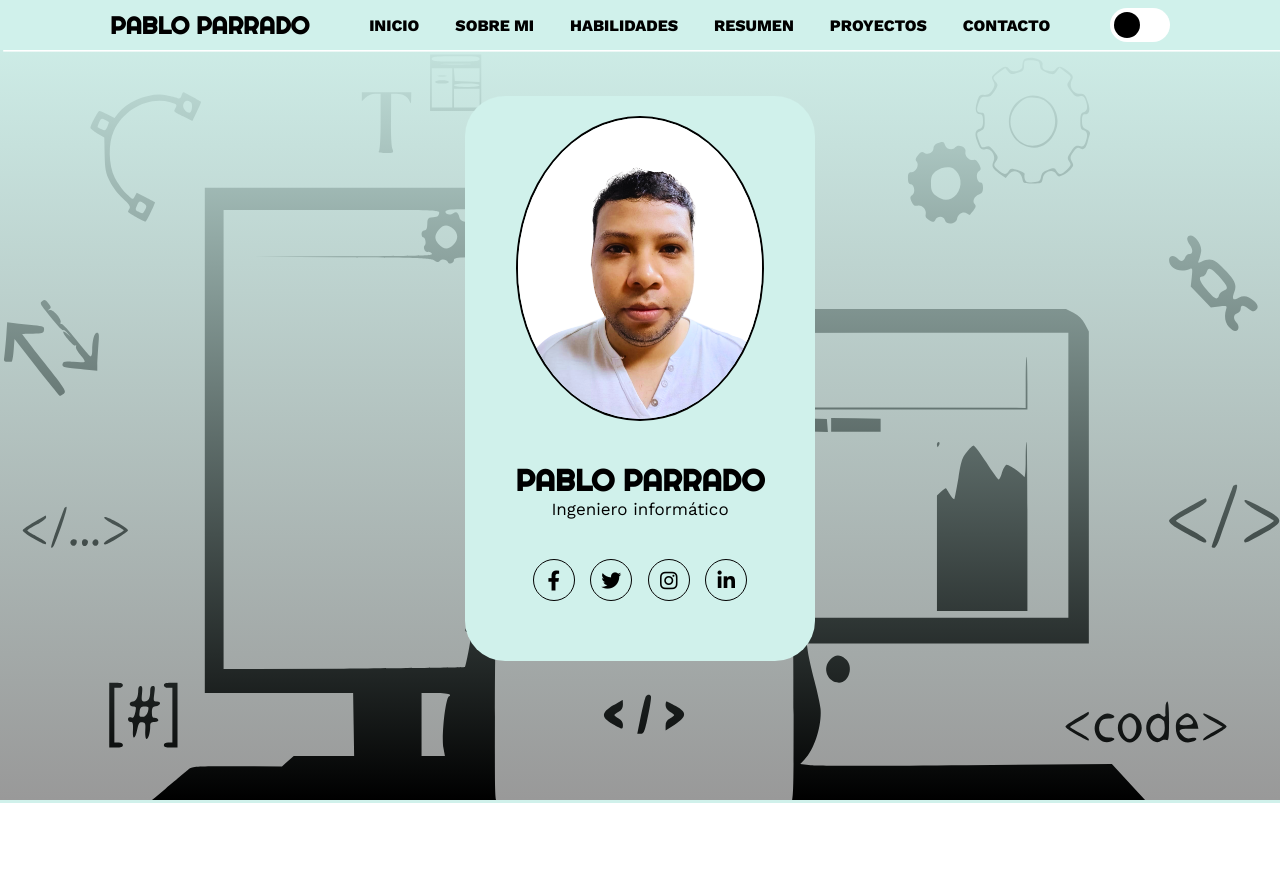
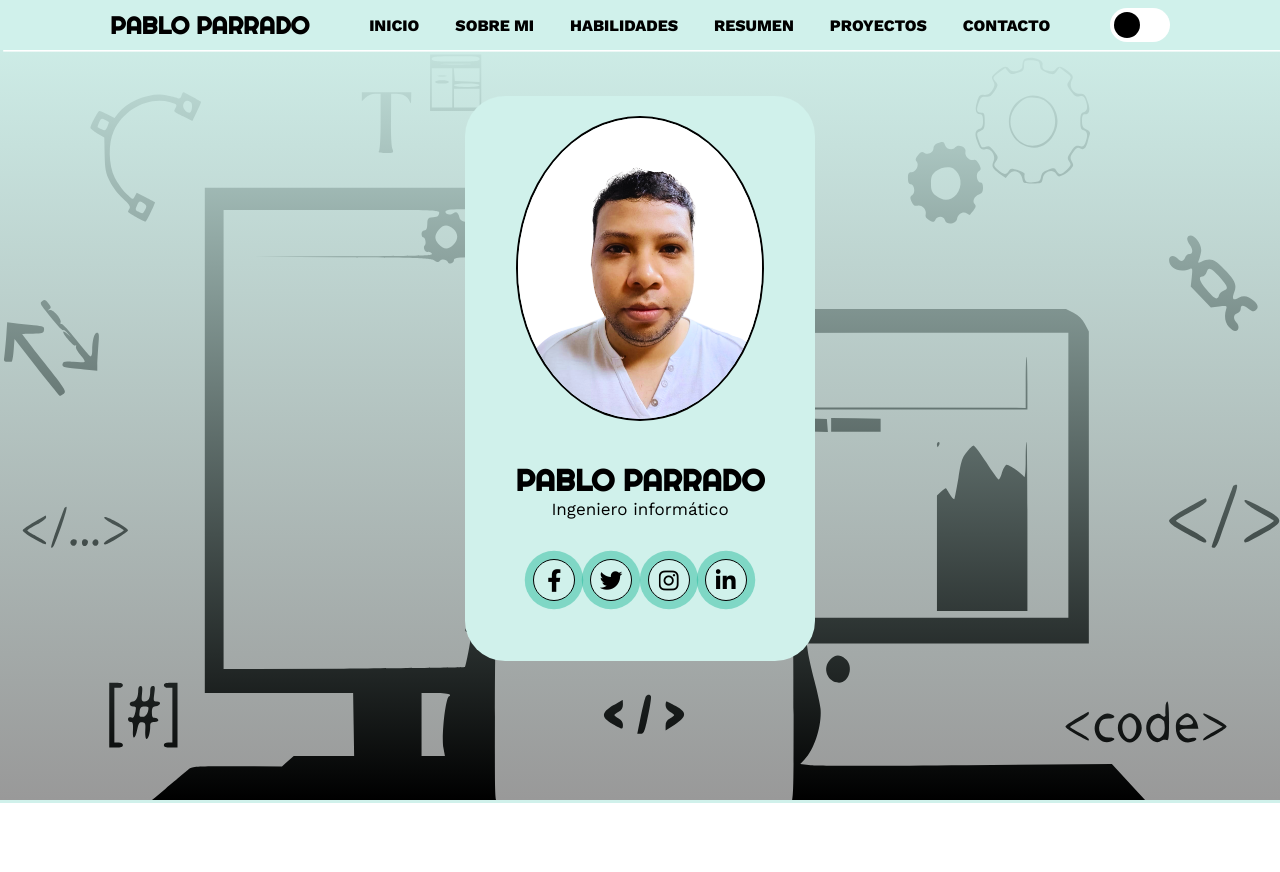
Before and after one commit to GNUNIXLOOTER/pageaboutme, a PHP site: page / in a window 1280 px wide. Shown: the top 872 px of the page. Run offline with PHP 8.4, Linux system fonts and the light colour scheme; some libraries are stand-ins or nearby versions.

Commit message:
se actualiza los estilos

```diff
--- a/css/styles.css
+++ b/css/styles.css
@@ -161,6 +161,84 @@ html {
 .redes a:hover {
   background-color: #1cb698;
 }
+@keyframes moveUpAndDown {
+  0%, 100% {
+    top: 15rem;
+  }
+  50% {
+    top: 18rem;
+  }
+}
+.inicio .contenido-banner .redes.fixed {
+  position: fixed;
+  top: 15rem;
+  right: -1rem;
+  margin: 2rem;
+  display: flex;
+  flex-direction: column;
+  align-items: center;
+  transition: all 1.9s ease;
+  margin-top: 3rem;
+}
+.inicio .contenido-banner .redes.fixed a {
+  margin: 1rem 0;
+  margin-bottom: 0;
+  animation: moveUpAndDown 3s infinite ease-in-out;
+}
+.inicio .contenido-banner .redes a{
+  background-color: var(--colordiferente);
+}
+
+/*Boton flotante*/
+
+.wrapper .button{
+  box-shadow: 0px 10px 10px rgba(0,0,0,0.1);
+  transition: all 0.3s ease-out;
+  animation: breathe 2s ease-in-out infinite;
+}
+
+.button i {
+    animation: beat 2s ease-in-out infinite;
+    text-decoration: none;
+  }
+
+/*Estilos con animation contorno respirando*/
+@keyframes breathe {
+    0% {
+      box-shadow: 0 0 0 0 #1cb698;
+    }
+    70% {
+      box-shadow: 0 0 0 15px rgba(37, 211, 102, 0);
+    }
+    100% {
+      box-shadow: 0 0 0 0 rgba(0, 0, 0, 0);
+    }
+  }
+
+  /*Estilos de animacion del icono latiendo*/
+  @keyframes beat {
+    0% {
+      transform: scale(1);
+    }
+    50% {
+      transform: scale(1.2);
+    }
+    100% {
+      transform: scale(1);
+    }
+  }
+  /*Estilos con animation contorno respirando*/
+
+.wrapper .button .icon{
+  transition: all 0.1s ease-out;
+}
+
+.wrapper .button:nth-child(1) span{
+  color: #1cb698;
+}
+
+/*Final estilos boton flotante*/
+
 .sobremi {
   background-color: var(--colorAzul);
   color: var(--colorNegro);
--- a/index.html
+++ b/index.html
@@ -56,13 +56,17 @@
             </div>
             <h1>PABLO PARRADO</h1>
             <h2>Ingeniero informático</h2>
+
+        <div class="wrapper">
             <div class="redes">
-                <a href="https://www.facebook.com/andres.parrado.982" target="_blank"><i class="fa-brands fa-facebook-f"></i></a>
-                <a href="https://twitter.com/PABLOANDRES0605" target="_blank"><i class="fa-brands fa-twitter"></i></a>
-                <a href="https://www.instagram.com/gnunixlooter/" target="_blank"><i class="fa-brands fa-instagram"></i></a>
-                <a href="https://www.linkedin.com/in/pablo-andr%C3%A9s-parrado-parrado-3127161a5" target="_blank"><i class="fa-brands fa-linkedin-in"></i></a>
+                <a class="button" href="https://www.facebook.com/andres.parrado.982" target="_blank"><div class="icon"><i class="fa-brands fa-facebook-f"></i></div></a>
+                <a class="button" href="https://twitter.com/PABLOANDRES0605" target="_blank"><div class="icon"><i class="fa-brands fa-twitter"></i></div></a>
+                <a class="button" href="https://www.instagram.com/gnunixlooter/" target="_blank"><div class="icon"><i class="fa-brands fa-instagram"></i></div></a>
+                <a class="button" href="https://www.linkedin.com/in/pablo-andr%C3%A9s-parrado-parrado-3127161a5" target="_blank"><div class="icon"><i class="fa-brands fa-linkedin-in"></i></div></a>
                 <!--<a href="#"><i class="fa-solid fa-rss"></i></a>-->
             </div>
+        </div>
+
         </div>
     </section>
     <div class="linea"></div>
--- a/js/script.js
+++ b/js/script.js
@@ -161,3 +161,18 @@ document.addEventListener('DOMContentLoaded', function() {
   form.addEventListener('submit', handleSendEmail);
 
 });
+
+
+document.addEventListener('DOMContentLoaded', function() {
+
+  var redesElement = document.querySelector('.inicio .contenido-banner .redes');
+
+  window.addEventListener('scroll', function() {
+    if (window.scrollY > 500) {
+      redesElement.classList.add('fixed');
+    } else {
+      redesElement.classList.remove('fixed');
+    }
+  });
+
+});
```
